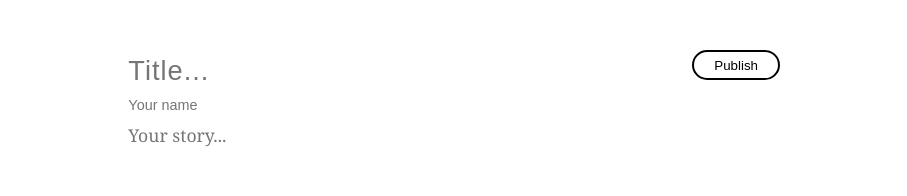
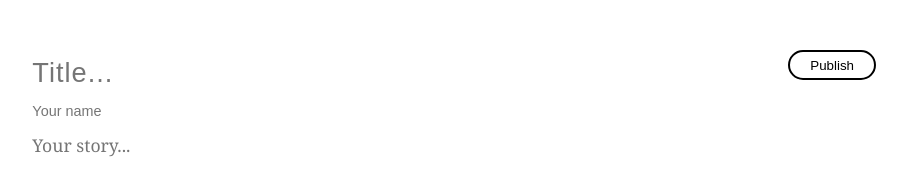
Before and after one commit to rnba12/post_it, a plain HTML site: page client/index.html in a window 1280 px wide. Shown: the whole page, without its empty margins (244-1151 px from the left). Drawn offline with Linux system fonts and the light colour scheme.

Commit message:
Add even more styling

```diff
--- a/client/static/css/styles.css
+++ b/client/static/css/styles.css
@@ -9,7 +9,7 @@ body {
 }
 
 main {
-  width: 60%;
+  width: 75%;
   margin: 50px auto;
 }
 
@@ -27,7 +27,7 @@ main {
 
 .text-inputs > * {
   margin: 0;
-  padding: 5px 20px;
+  padding: 7px 20px;
   border: 0;
 }
 
@@ -37,20 +37,26 @@ main {
 
 #title {
   font-size: 1.7rem;
-  font-weight: 100;
+  font-weight: 800;
   font-family: Arial, Helvetica, sans-serif;
   letter-spacing: 1px;
 }
 
+#title::placeholder {
+  font-weight: 100;
+}
+
 #name {
   font-size: 0.9rem;
+  color: rgb(117, 117, 117);
 }
 
 .hidden {
-  visibility: hidden;
+  opacity: 0;
 }
 
 .title-label {
+  transition: opacity 0.2s;
   color: rgb(117, 117, 117);
   font-size: 1.7rem;
   font-weight: 100;
@@ -61,6 +67,7 @@ main {
 }
 
 .name-label {
+  transition: opacity 0.2s;
   color: rgb(117, 117, 117);
   font-family: Arial, Helvetica, sans-serif;
   font-size: 0.9rem;
@@ -79,4 +86,5 @@ main {
   border: 2px solid black;
   border-radius: 20px;
   background-color: transparent;
+  cursor: pointer;
 }
```
